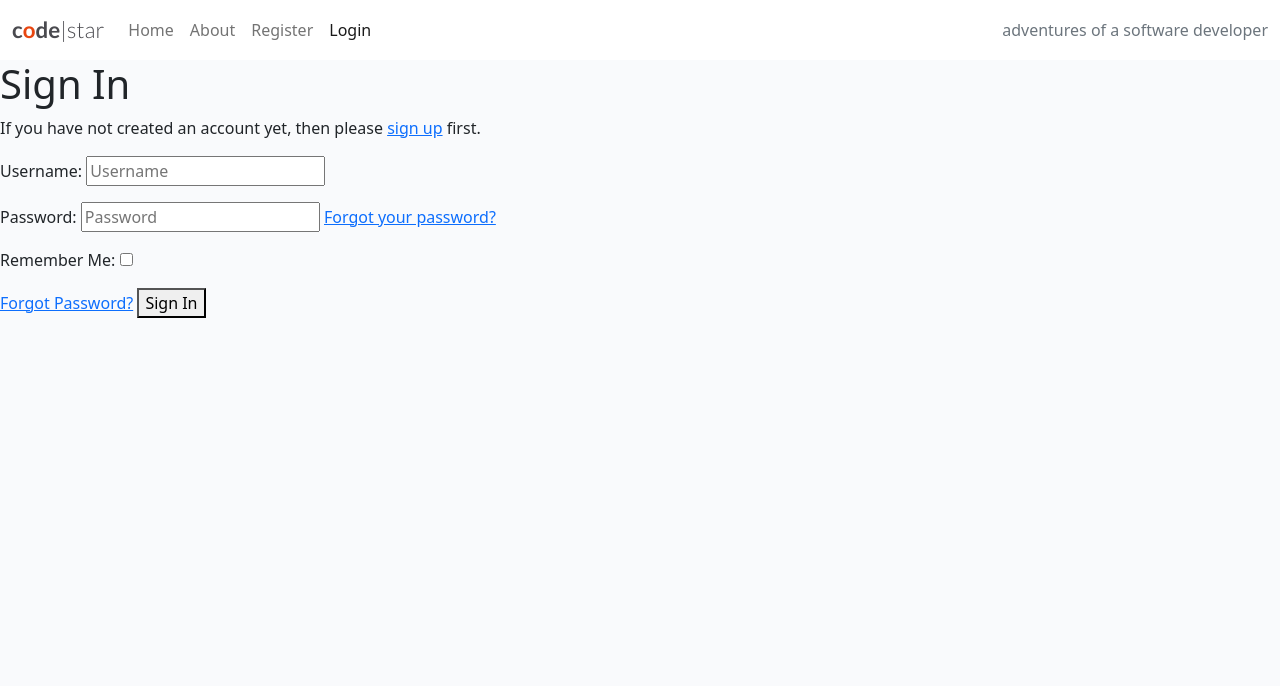
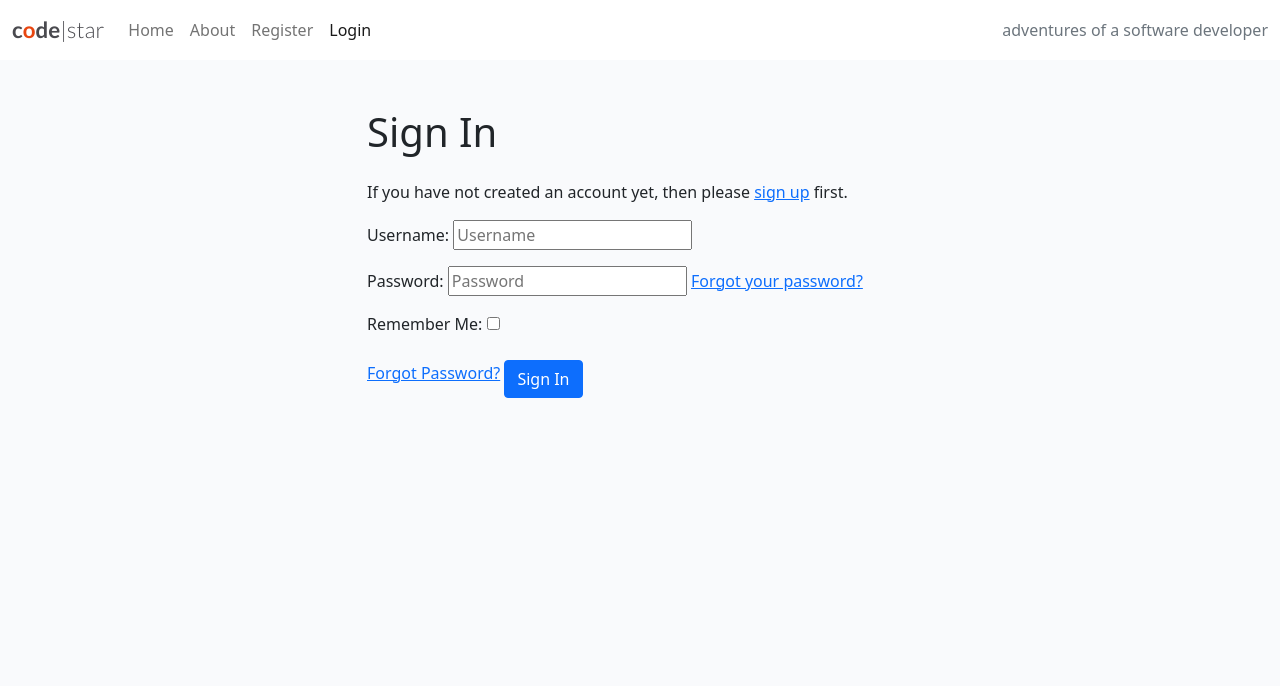
Before and after one commit to DarylMurphyCoder/codestar, a Django app: page /accounts/login/ in a window 1280 px wide. Shown: the top 686 px of the page. Run offline with Django 4.2, Linux system fonts and the light colour scheme; parts of the project's set-up code (start-up, migrations or seed data) failed here and were passed over; some libraries are stand-ins or nearby versions.

Commit message:
Account pages: wrap content in Bootstrap container/grid for consistent styling

```diff
--- a/templates/account/login.html
+++ b/templates/account/login.html
@@ -6,8 +6,11 @@
 {% block head_title %}{% trans "Sign In" %}{% endblock head_title %}
 
 {% block content %}
+<div class="container py-5">
+  <div class="row justify-content-center">
+    <div class="col-12 col-md-8 col-lg-6">
 
-<h1>{% trans "Sign In" %}</h1>
+      <h1 class="mb-4">{% trans "Sign In" %}</h1>
 
       {% get_providers as socialaccount_providers %}
 
@@ -16,14 +19,11 @@
       of your existing third party accounts. Or, <a href="{{ signup_url }}">sign up</a>
       for a {{ site_name }} account and sign in below:{% endblocktrans %}</p>
 
-<div class="socialaccount_ballot">
-
+      <div class="socialaccount_ballot mb-3">
         <ul class="socialaccount_providers">
           {% include "socialaccount/snippets/provider_list.html" with process="login" %}
         </ul>
-
         <div class="login-or">{% trans 'or' %}</div>
-
       </div>
 
       {% include "socialaccount/snippets/login_extra.html" %}
@@ -40,7 +40,10 @@ for a {{ site_name }} account and sign in below:{% endblocktrans %}</p>
         <input type="hidden" name="{{ redirect_field_name }}" value="{{ redirect_field_value }}" />
         {% endif %}
         <a class="button secondaryAction" href="{% url 'account_reset_password' %}">{% trans "Forgot Password?" %}</a>
-  <button class="primaryAction" type="submit">{% trans "Sign In" %}</button>
+        <button class="primaryAction btn btn-primary mt-2" type="submit">{% trans "Sign In" %}</button>
       </form>
 
+    </div>
+  </div>
+</div>
 {% endblock content %}
```
Also changed, not shown: templates/account/signup.html (+9 -2 lines). Lines whose indentation alone changed are shown as unchanged.
